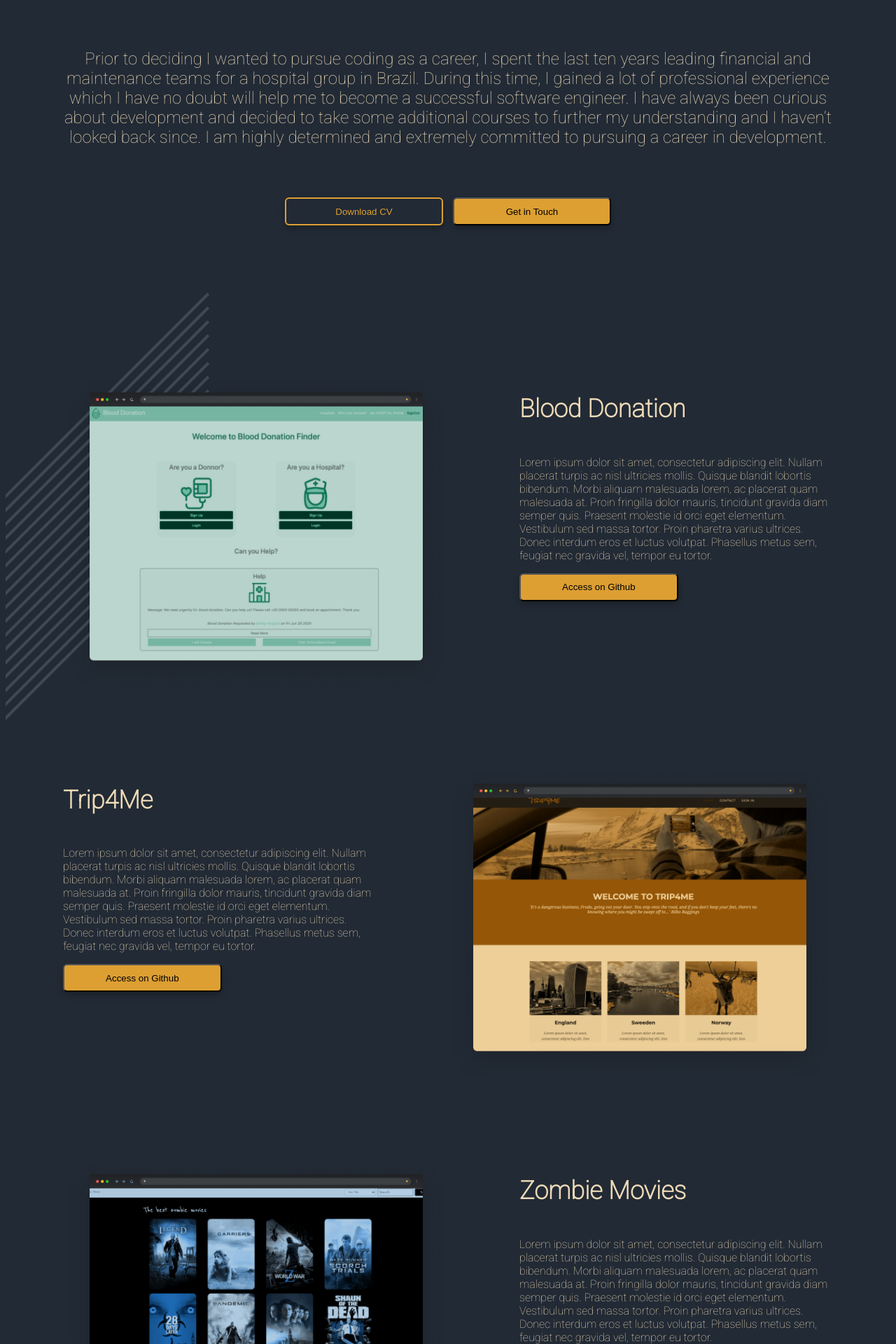
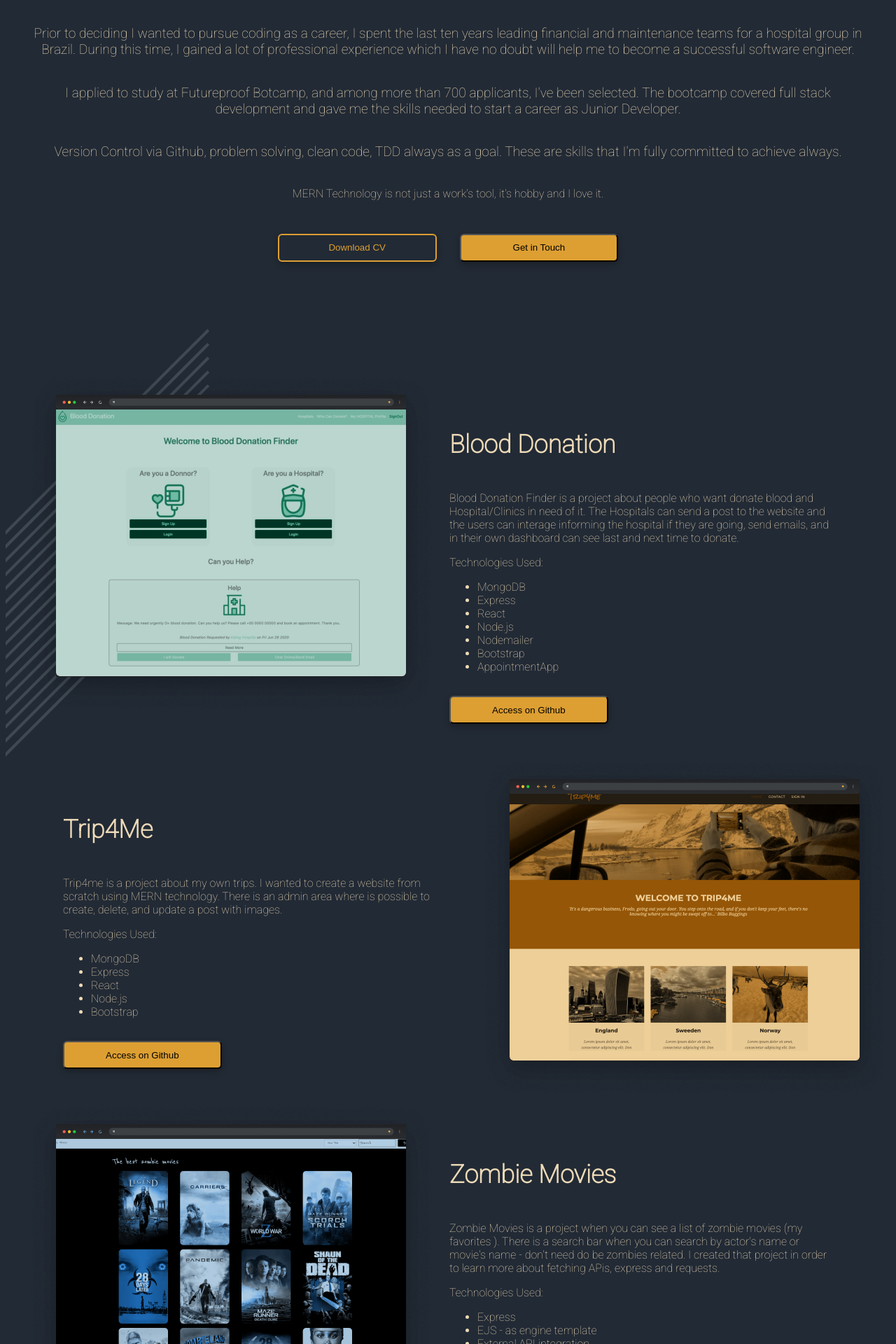
Before and after one commit to susanmiss/SusanOfficialWebsite, a React (Create React App) app: page / in a window 1280 px wide. Shown: the part 720-2640 px from the top of the page at 70% size. Built offline with nearby package versions, Linux system fonts and the light colour scheme.

Commit message:
Fix styling

```diff
--- a/src/Components/About.js
+++ b/src/Components/About.js
@@ -6,14 +6,17 @@ function About() {
   return (
     <div className="container">
        <div className="about">
-            <p id="text-welcome">Hello and welcome to my website :)</p>
-            <h1 id="text-title">I’m a Software Engineer based in London - UK.</h1>
-            <p id="text-about">Prior to deciding I wanted to pursue coding as a career, I spent the last ten years leading financial and maintenance teams for a hospital group in Brazil. During this time, I gained a lot of professional experience which I have no doubt will help me to become a successful software engineer. I have always been curious about development and decided to take some additional courses to further my understanding and I haven’t looked back since. I am highly determined and extremely committed to pursuing a career in development.</p>
+       <p id="text-welcome">Hello, my name is Susan Missaglia. Welcome :)</p>
+            <h1 id="text-title">I’m a Junior Software Engineer based in London - UK.</h1>
+            <p id="text-about">Prior to deciding I wanted to pursue coding as a career, I spent the last ten years leading financial and maintenance teams for a hospital group in Brazil. During this time, I gained a lot of professional experience which I have no doubt will help me to become a successful software engineer.</p>
+            <p id="text-about">I applied to study at Futureproof Botcamp, and among more than 700 applicants, I've been selected. The bootcamp covered full stack development and gave me the skills needed to start a career as Junior Developer. </p>
+            <p id="text-about"> Version Control via Github, problem solving, clean code, TDD always as a goal. These are skills that I'm fully committed to achieve always. </p>
+            <p>MERN Technology is not just a work's tool, it's hobby and I love it.</p>
         </div>
 
         <div className="buttons-about">
-            <button id="btn-cv">Download CV</button>
-            <button id="btn-get-in-touch">Get in Touch</button>
+        <a href="https://media-exp1.licdn.com/dms/document/C512DAQEuGxY1YMLFiw/profile-treasury-document-pdf-analyzed/0?e=1593687600&v=beta&t=JIJ3Su_8FTikbHOf1gNvTxPnVNrNaHT56YwnZLYkuYA" target="_blank"> <button id="btn-cv">Download CV</button></a>
+            <a href="mailto: 'fsusan@icloud.com'"><button id="btn-get-in-touch">Get in Touch</button></a>
         </div>
 
     </div>
--- a/src/Components/Navbar.js
+++ b/src/Components/Navbar.js
@@ -13,7 +13,7 @@ function Navbar() {
         <img src={LinkedinIcon} alt="linkedin link" />
       </a>
 
-      <a href="/" target="_blank" className="link-icons">
+      <a href="mailto:'fsusan@icloud.com' " className="link-icons">
         <img src={EmailIcon} alt="email link" />
       </a>
 
--- a/src/Components/Projects.js
+++ b/src/Components/Projects.js
@@ -1,4 +1,4 @@
-import React from "react";
+import React, {Component} from "react";
 import "../style/Projects.css";
 import BloodDonationCover from "../images/bloodDonationCover.png";
 import BloodDonationCode from "../images/bloodDonationCode.png";
@@ -9,26 +9,37 @@ import QuarantineCode from '../images/quarantineCode.png';
 import ZombieCover from '../images/zombieCover.png'
 import ZombieCode from '../images/zombieCode.png'
 
-function Projects() {
+class Projects extends Component {
+
+
+  render(){
+
+
   return (
     <div className="projects">
       <div className="row pg-1">
-        <div className="project-img column">
-          <img src={BloodDonationCover} alt="blood donation web site cover" />
-          {/* <img src={BloodDonationCode} alt="blood donation web site cover" /> */}
+
+       <div className="cf">
+          <img className="bottom" id="bdb" src={BloodDonationCode}/>
+          <img className="top" id="bdt" src={BloodDonationCover}/>
         </div>
 
         <div className="project-content column">
           <h2>Blood Donation</h2>
           <p>
-            Lorem ipsum dolor sit amet, consectetur adipiscing elit. Nullam
-            placerat turpis ac nisl ultricies mollis. Quisque blandit lobortis
-            bibendum. Morbi aliquam malesuada lorem, ac placerat quam malesuada
-            at. Proin fringilla dolor mauris, tincidunt gravida diam semper
-            quis. Praesent molestie id orci eget elementum. Vestibulum sed massa
-            tortor. Proin pharetra varius ultrices. Donec interdum eros et
-            luctus volutpat. Phasellus metus sem, feugiat nec gravida vel,
-            tempor eu tortor.
+          Blood Donation Finder is a project about people who want donate blood and Hospital/Clinics in need of it. The Hospitals can send a post to the website and the users can interage informing the hospital if they are going, send emails, and in their own dashboard can see last and next time to donate.
+          <br />
+          <p>Technologies Used:</p>
+          <ul>
+            <li>MongoDB</li>
+            <li>Express</li>
+            <li>React</li>
+            <li>Node.js</li>
+            <li>Nodemailer</li>
+            <li>Bootstrap</li>
+            <li>AppointmentApp</li>
+
+          </ul>
           </p>
           <a href="https://github.com/susanmiss/blood-donation-finder" target="_blank"><button className="btn-github">Access on Github</button></a>
 
@@ -40,39 +51,45 @@ function Projects() {
         <div className="project-content column">
           <h2>Trip4Me</h2>
           <p>
-            Lorem ipsum dolor sit amet, consectetur adipiscing elit. Nullam
-            placerat turpis ac nisl ultricies mollis. Quisque blandit lobortis
-            bibendum. Morbi aliquam malesuada lorem, ac placerat quam malesuada
-            at. Proin fringilla dolor mauris, tincidunt gravida diam semper
-            quis. Praesent molestie id orci eget elementum. Vestibulum sed massa
-            tortor. Proin pharetra varius ultrices. Donec interdum eros et
-            luctus volutpat. Phasellus metus sem, feugiat nec gravida vel,
-            tempor eu tortor.
+          Trip4me is a project about my own trips. I wanted to create a website from scratch using MERN technology. There is an admin area where is possible to create, delete, and update a post with images.
+          <br />
+          <p>Technologies Used:</p>
+          <ul>
+            <li>MongoDB</li>
+            <li>Express</li>
+            <li>React</li>
+            <li>Node.js</li>
+            <li>Bootstrap</li>
+          </ul>
           </p>
           <a href="https://github.com/susanmiss/trip4me" target="_blank"><button className="btn-github">Access on Github</button></a>
         </div>
 
-        <div className="project-img column">
-          <img src={Trip4meCover} alt="blood donation web site cover" />
+
+        <div className="cf">
+          <img className="bottom" src={Trip4meCode}/>
+          <img className="top" src={Trip4meCover}/>
         </div>
+
       </div>
 
       <div className="row">
-        <div className="project-img column">
-          <img src={ZombieCover} alt="blood donation web site cover" />
+      <div className="cf">
+          <img className="bottom" src={ZombieCode}/>
+          <img className="top" src={ZombieCover}/>
         </div>
 
         <div className="project-content column">
           <h2>Zombie Movies</h2>
           <p>
-            Lorem ipsum dolor sit amet, consectetur adipiscing elit. Nullam
-            placerat turpis ac nisl ultricies mollis. Quisque blandit lobortis
-            bibendum. Morbi aliquam malesuada lorem, ac placerat quam malesuada
-            at. Proin fringilla dolor mauris, tincidunt gravida diam semper
-            quis. Praesent molestie id orci eget elementum. Vestibulum sed massa
-            tortor. Proin pharetra varius ultrices. Donec interdum eros et
-            luctus volutpat. Phasellus metus sem, feugiat nec gravida vel,
-            tempor eu tortor.
+          Zombie Movies is a project when you can see a list of zombie movies (my favorites ). There is a search bar when you can search by actor's name or movie's name - don't need do be zombies related. I created that project in order to learn more about fetching APis, express and requests.
+          <br />
+          <p>Technologies Used:</p>
+          <ul>
+            <li>Express</li>
+            <li>EJS - as engine template</li>
+            <li>External API integration</li>
+          </ul>
           </p>
           <a href="https://github.com/susanmiss/zombie-movies" target="_blank"><button className="btn-github">Access on Github</button></a>
         </div>
@@ -82,24 +99,28 @@ function Projects() {
         <div className="project-content column">
           <h2>Quarantine Thougts</h2>
           <p>
-            Lorem ipsum dolor sit amet, consectetur adipiscing elit. Nullam
-            placerat turpis ac nisl ultricies mollis. Quisque blandit lobortis
-            bibendum. Morbi aliquam malesuada lorem, ac placerat quam malesuada
-            at. Proin fringilla dolor mauris, tincidunt gravida diam semper
-            quis. Praesent molestie id orci eget elementum. Vestibulum sed massa
-            tortor. Proin pharetra varius ultrices. Donec interdum eros et
-            luctus volutpat. Phasellus metus sem, feugiat nec gravida vel,
-            tempor eu tortor.
+          Quarantine Thoughts is a simple blog when we can share our thoughts in this quarantine times. I wanted to create a blog from scratch using MERN technology. There is an admin area where is possible to create, delete, and update a post.
+          <br />
+          <p>Technologies Used:</p>
+          <ul>
+            <li>React</li>
+            <li>Node.js</li>
+            <li>MongoDB</li>
+            <li>Node.js</li>
+            <li>Bootstrap</li>
+          </ul>
           </p>
           <a href="https://github.com/susanmiss/quarantine-thoughts" target="_blank"><button className="btn-github">Access on Github</button></a>
         </div>
 
-        <div className="project-img column">
-          <img src={QuarantineCover} alt="blood donation web site cover" />
+        <div className="cf">
+          <img className="bottom" src={QuarantineCode}/>
+          <img className="top" src={QuarantineCover}/>
         </div>
       </div>
     </div>
   );
+ }
 }
 
 export default Projects;
--- a/src/style/About.css
+++ b/src/style/About.css
@@ -12,12 +12,12 @@
 }
 
 #text-about{
-    margin: 3em;
-    font-size: 1.5em;
-
+    margin: 2em;
+    font-size: 1.2em;
 }
 
 .buttons-about{
+    margin-top: 48px;
     display: flex;
     justify-content: center;
 }
@@ -31,7 +31,8 @@
     box-sizing: border-box;
     box-shadow: 0px 4px 10px rgba(0, 0, 0, 0.25);
     border-radius: 6px;
-    margin-right: 1em;
+    margin-right: 33px;
+
 }
 
 #btn-cv:hover{
--- a/src/style/Projects.css
+++ b/src/style/Projects.css
@@ -25,7 +25,25 @@
     z-index: 0;
     margin-top: -650px;
   }
+  .cf {
+    position:relative;
+    height:281px;
+    width: 34.5em;
+    /* margin:0 auto; */
+  }
 
+  .cf img {
+    position:absolute;
+    left:0;
+    -webkit-transition: opacity 1s ease-in-out;
+    -moz-transition: opacity 1s ease-in-out;
+    -o-transition: opacity 1s ease-in-out;
+    transition: opacity 1s ease-in-out;
+  }
+
+  .cf img.top:hover {
+    opacity:0;
+  }
   .column {
     display: flex;
     flex-direction: column;
@@ -58,14 +76,12 @@ h2{
 .project-img{
     width: 100%;
     height: auto;
-    max-width: 34.5em;
 }
 
 .project-content{
     width: 100%;
     height: auto;
     max-width: 40.5em;
-
 }
 
 @media screen and (max-width: 500px) {
@@ -85,6 +101,13 @@ h2{
         margin-top: -550px;
     }
     .project-content{
-        margin-top: -20px;
+        margin-top: 5em;
     }
+
+    .cf img{
+        max-width: 30em;
+        margin-left: -20px;
+    }
+
+
   }
```
